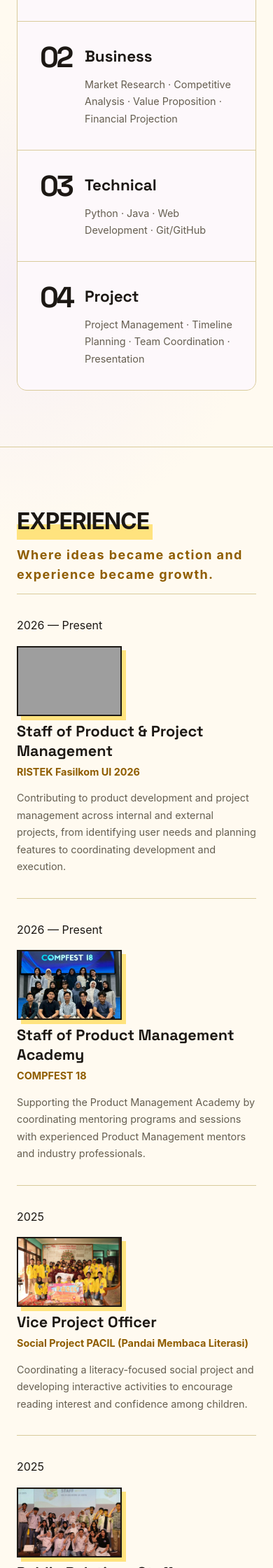
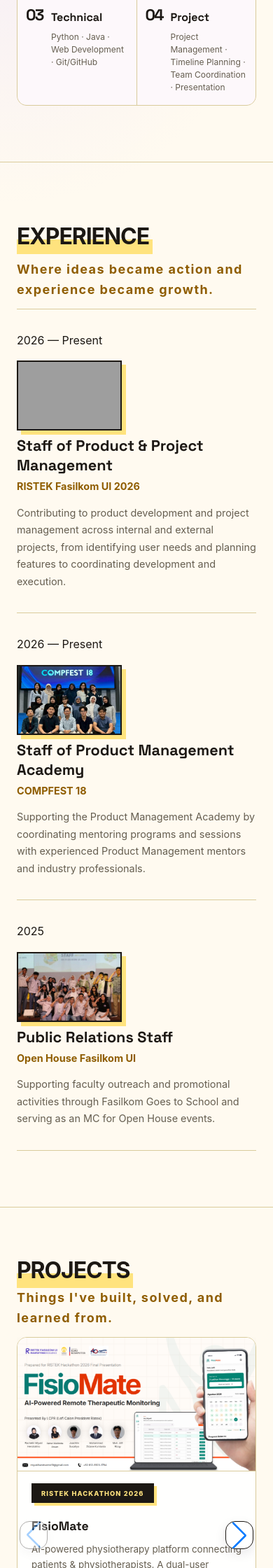
Before and after one commit to rachelinmiyuki/myportofolio, a Django app: page / in a window 390 px wide. Shown: the part 1520-3760 px from the top of the page at 70% size. Run offline with Django 5.2, Linux system fonts and the light colour scheme; grey boxes are pictures that could not be loaded.

Commit message:
feat: Merapikan Mobile View pada Section Skills dan Projects

```diff
--- a/static/css/style.css
+++ b/static/css/style.css
@@ -259,10 +259,11 @@ h1, .brand {
 
 .skill-item {
     display: grid;
-    grid-template-columns: 40px 1fr;
-    gap: 1.5rem;
-    padding: 2rem;
+    grid-template-columns: 35px 1fr;
+    gap: 1rem;
+    padding: 1.4rem 1.5rem;
     background-color: rgba(255, 250, 255, 0.96);
+
     transition: background-color 0.2s ease, transform 0.2s ease;
 }
 
@@ -272,7 +273,7 @@ h1, .brand {
 
 .skill-number {
     font-family: "Space Grotesk", -apple-system, sans-serif;
-    font-size: 2.6rem;
+    font-size: 2rem;
     line-height: 0.9;
     font-weight: 800;
     color: var(--ink);
@@ -281,14 +282,14 @@ h1, .brand {
 
 .skill-item h3 {
     font-family: "Space Grotesk", -apple-system, sans-serif;
-    font-size: 1.4rem;
-    margin-bottom: 0.6rem;
+    font-size: 1.15rem;
+    margin-bottom: 0.4rem;
 }
 
 .skill-item p {
     color: var(--text-muted);
-    font-size: 0.9rem;
-    line-height: 1.7;
+    font-size: 0.82rem;
+    line-height: 1.5;
 }
 
 /* experience */
@@ -367,7 +368,7 @@ h1, .brand {
     }
 
     .skills-grid {
-        grid-template-columns: 1fr;
+    grid-template-columns: repeat(2, 1fr);
     }
 
     .experience-item {
@@ -381,31 +382,67 @@ h1, .brand {
     }
 }
 
+@media (max-width: 500px) {
+    .skill-item {
+        padding: 1rem 0.75rem;
+        grid-template-columns: 28px 1fr;
+        gap: 0.5rem;
+    }
+
+    .skill-number {
+        font-size: 1.4rem;
+    }
+
+    .skill-item h3 {
+        font-size: 1rem;
+    }
+
+    .skill-item p {
+        font-size: 0.75rem;
+        word-break: break-word; /* biar kata panjang ga terpotong keluar batas */
+    }
+}
+
+
 /* projects */
 .projects {
-    padding: 4rem 0 5rem;
+    padding: 5rem 0 5.5rem;
+    border-top: 1px solid var(--line);
 }
 
-/* swiper untuk slide view*/
+/* swiper */
 .portofolio-swiper {
     width: 100%;
-    padding: 1rem 0 3.5rem;
+    padding: 1.5rem 0 4rem;
+    overflow: hidden;
 }
 
 .portofolio-swiper .swiper-slide {
     height: auto;
+    display: flex;
 }
 
+/*proe=ject cardd*/
 
-/* card  */
 .portofolio-swiper .card {
+    width: 100%;
     height: 100%;
-    background-color: rgba(255, 255, 255, 0.82);
+    min-height: 460px;
+
+    display: flex;
+    flex-direction: column;
+
+    background: rgba(255, 255, 255, 0.92);
     border: 1px solid var(--line);
     border-radius: var(--radius);
     overflow: hidden;
-    box-shadow: 0 12px 30px rgba(36, 33, 58, 0.07);
-    transition: transform 0.2s ease, border-color 0.2s ease, box-shadow 0.2s ease;
+
+    box-shadow: 0 10px 25px rgba(36, 33, 58, 0.07);
+
+    transition:
+        transform 0.2s ease,
+        border-color 0.2s ease,
+        box-shadow 0.2s ease;
 }
 
 .portofolio-swiper .card:hover {
@@ -414,37 +451,36 @@ h1, .brand {
     box-shadow: 0 18px 35px rgba(36, 33, 58, 0.12);
 }
 
+/*card body*/
+
 .portofolio-swiper .card-body {
     height: 100%;
     padding: 0;
+
     display: flex;
     flex-direction: column;
 }
 
+/*foto foto project*/
 
-/* image */
 .portofolio-swiper .card-img-top {
     display: block;
     width: 100%;
+
     aspect-ratio: 16 / 9;
     object-fit: cover;
+
     border-bottom: 1px solid var(--line);
 }
 
-
-/* teks di card */
-.portofolio-swiper .card-body h6 {
-    font-size: 1.25rem;
-    margin: 1.25rem 1.25rem 0.5rem;
-    position: relative;
-    padding-top: 1.1rem;
-}
+/*tipe project*/
 
 .portofolio-swiper .project-type {
     display: inline-block;
     align-self: flex-start;
-    margin: 1.1rem 1.25rem 0;
-    padding: 0.4rem 0.7rem;
+
+    margin: 1.25rem 1.5rem 0;
+    padding: 0.45rem 0.75rem;
 
     background: var(--ink);
     color: var(--accent);
@@ -459,6 +495,7 @@ h1, .brand {
     text-transform: uppercase;
 
     box-shadow: 4px 4px 0 var(--accent);
+
     transition: all 0.2s ease;
 }
 
@@ -467,39 +504,49 @@ h1, .brand {
     box-shadow: 6px 6px 0 var(--accent-dark);
 }
 
+/*project title*/
+
+.portofolio-swiper .card-body h6 {
+    font-family: "Space Grotesk", -apple-system, sans-serif;
+    font-size: 1.35rem;
+    line-height: 1.25;
+
+    margin: 1.4rem 1.5rem 0.65rem;
+    padding: 0;
+}
+
+/*desc project*/
+
 .portofolio-swiper .card-body p {
     color: var(--text-muted);
     font-size: 0.9rem;
-    line-height: 1.5;
-    margin: 0 1.25rem 1.25rem;
+    line-height: 1.65;
+
+    margin: 0 1.5rem 1.25rem;
 }
 
-.portofolio-swiper .text-dark {
-    margin: auto 1.25rem 1.25rem;
-    font-size: 0.85rem;
-    font-weight: 700;
-    text-decoration: none;
-}
-
-.portofolio-swiper .text-dark:hover {
-    text-decoration: underline;
-}
+/*tags untuk project*/
 
 .project-tags {
     display: flex;
     flex-wrap: wrap;
     gap: 0.5rem;
-    margin: 0 1.25rem 1.25rem;
+
+    margin: 0 1.5rem 1.25rem;
 }
 
 .project-tags span {
-    font-size: 0.75rem;
-    padding: 0.25rem 0.75rem;
+    font-size: 0.72rem;
+    line-height: 1.2;
+
+    padding: 0.3rem 0.7rem;
+
     border: 1px solid var(--line);
     border-radius: 999px;
+
     color: var(--ink);
-    background-color: var(--paper);
     background: #ffffff;
+
     transition: all 0.2s ease;
 }
 
@@ -509,19 +556,44 @@ h1, .brand {
     background: #fff0f6;
 }
 
-/* swiper arrows */
+/*project link*/
+
+.portofolio-swiper .text-dark {
+    display: inline-block;
+
+    margin: auto 1.5rem 1.5rem;
+
+    font-size: 0.85rem;
+    font-weight: 700;
+
+    color: var(--accent-dark);
+    text-decoration: none;
+}
+
+.portofolio-swiper .text-dark:hover {
+    text-decoration: underline;
+    text-underline-offset: 3px;
+}
+
+/*swiper arrownya*/
+
 .portofolio-swiper .swiper-button-prev,
 .portofolio-swiper .swiper-button-next {
-    width: 38px;
-    height: 38px;
+    width: 40px;
+    height: 40px;
+
     top: auto;
     bottom: 0;
+
     margin: 0;
+
     border: 1px solid var(--ink);
     border-radius: var(--radius);
-    background-color: var(--paper);
+
     background: #ffffff;
+
     box-shadow: 0 6px 16px rgba(36, 33, 58, 0.10);
+
     transition: all 0.2s ease;
 }
 
@@ -540,21 +612,101 @@ h1, .brand {
     color: var(--ink);
 }
 
+.portofolio-swiper .swiper-button-prev:hover,
+.portofolio-swiper .swiper-button-next:hover {
+    background: var(--accent);
+    border-color: var(--accent-dark);
+    transform: translateY(-2px);
+}
 
-/* swiper dots */
+/* swiper pagination */
+
 .portofolio-swiper .swiper-pagination {
-    bottom: 10px;
+    bottom: 12px;
 }
 
 .portofolio-swiper .swiper-pagination-bullet {
     width: 7px;
     height: 7px;
+
     background-color: var(--line);
     opacity: 1;
 }
 
 .portofolio-swiper .swiper-pagination-bullet-active {
     background-color: var(--accent-dark);
+}
+
+
+/* mobile */
+
+@media (max-width: 700px) {
+
+    .projects {
+        padding: 4rem 0 4.5rem;
+    }
+
+    .portofolio-swiper {
+        padding-top: 1rem;
+        padding-bottom: 4rem;
+
+        /* kasih sedikit ruang supaya card tidak terasa mepet */
+        overflow: visible;
+    }
+
+    .portofolio-swiper .swiper-slide {
+        width: 100%;
+    }
+
+    .portofolio-swiper .card {
+        min-height: 0;
+        width: 100%;
+    }
+
+    .portofolio-swiper .card-img-top {
+        aspect-ratio: 16 / 9;
+    }
+
+    .portofolio-swiper .project-type {
+        margin: 1.1rem 1.25rem 0;
+    }
+
+    .portofolio-swiper .card-body h6 {
+        font-size: 1.2rem;
+        margin-left: 1.25rem;
+        margin-right: 1.25rem;
+    }
+
+    .portofolio-swiper .card-body p {
+        font-size: 0.88rem;
+        margin-left: 1.25rem;
+        margin-right: 1.25rem;
+    }
+
+    .project-tags {
+        margin-left: 1.25rem;
+        margin-right: 1.25rem;
+    }
+
+    .portofolio-swiper .text-dark {
+        margin-left: 1.25rem;
+        margin-right: 1.25rem;
+    }
+}
+
+@media (max-width: 400px) {
+
+    .portofolio-swiper .card-body h6 {
+        font-size: 1.1rem;
+    }
+
+    .portofolio-swiper .card-body p {
+        font-size: 0.84rem;
+    }
+
+    .portofolio-swiper .project-type {
+        font-size: 0.58rem;
+    }
 }
 
 .site-footer {
--- a/templates/index.html
+++ b/templates/index.html
@@ -165,23 +165,6 @@
                         </div>
                     </div>
 
-
-                    <div class="experience-item">
-                        <div class="experience-date">
-                            <span>2025</span>
-                            <img src="/static/img/sospro.jpeg" alt="SOSPRO">
-                        </div>
-
-                        <div class="experience-content">
-                            <h3>Vice Project Officer</h3>
-                            <p class="experience-org">Social Project PACIL (Pandai Membaca Literasi)</p>
-                            <p class="experience-desc">
-                                Coordinating a literacy-focused social project and developing interactive activities to encourage reading interest and confidence among children.
-                            </p>
-                        </div>
-                    </div>
-
-
                     <div class="experience-item">
                         <div class="experience-date">
                             <span>2025</span>
@@ -301,8 +284,8 @@
     <script src="https://cdn.jsdelivr.net/npm/swiper@12/swiper-bundle.min.js"></script>
     <script>
         var swiper = new Swiper(".portofolio-swiper", {
-            slidesPerView: 3,
-            spaceBetween: 30,
+            slidesPerView: 1,
+            spaceBetween: 20,
 
             navigation: {
                 nextEl: ".swiper-button-next",
@@ -313,6 +296,18 @@
                 el: ".swiper-pagination",
                 clickable: true,
             },
+
+            breakpoints: {
+            768: {
+                slidesPerView: 2,
+                spaceBetween: 24,
+            },
+
+            1024: {
+                slidesPerView: 2.2,
+                spaceBetween: 28,
+            }
+        }
         });
     </script>
 </body>
```
Lines whose indentation alone changed are shown as unchanged.
